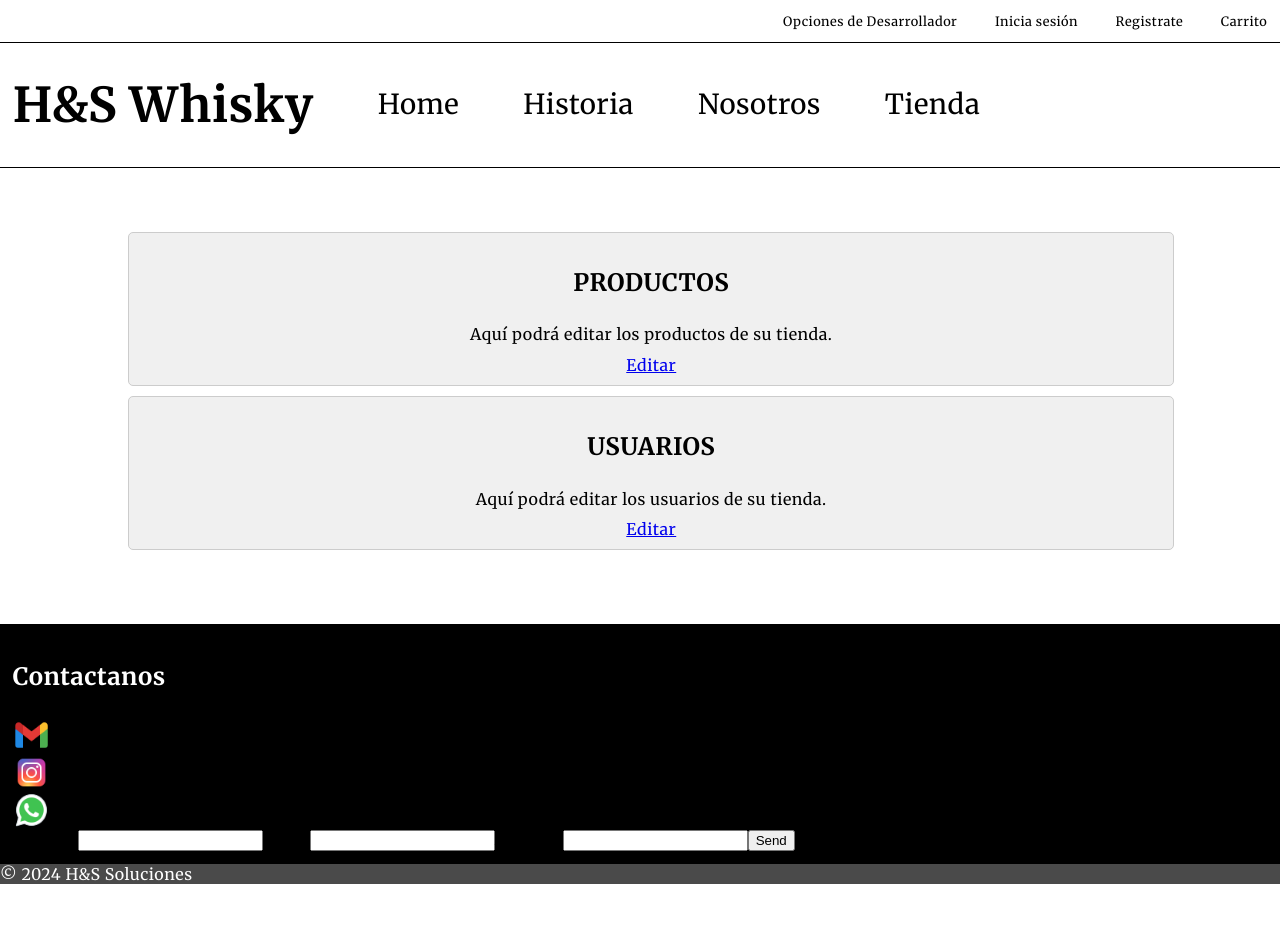
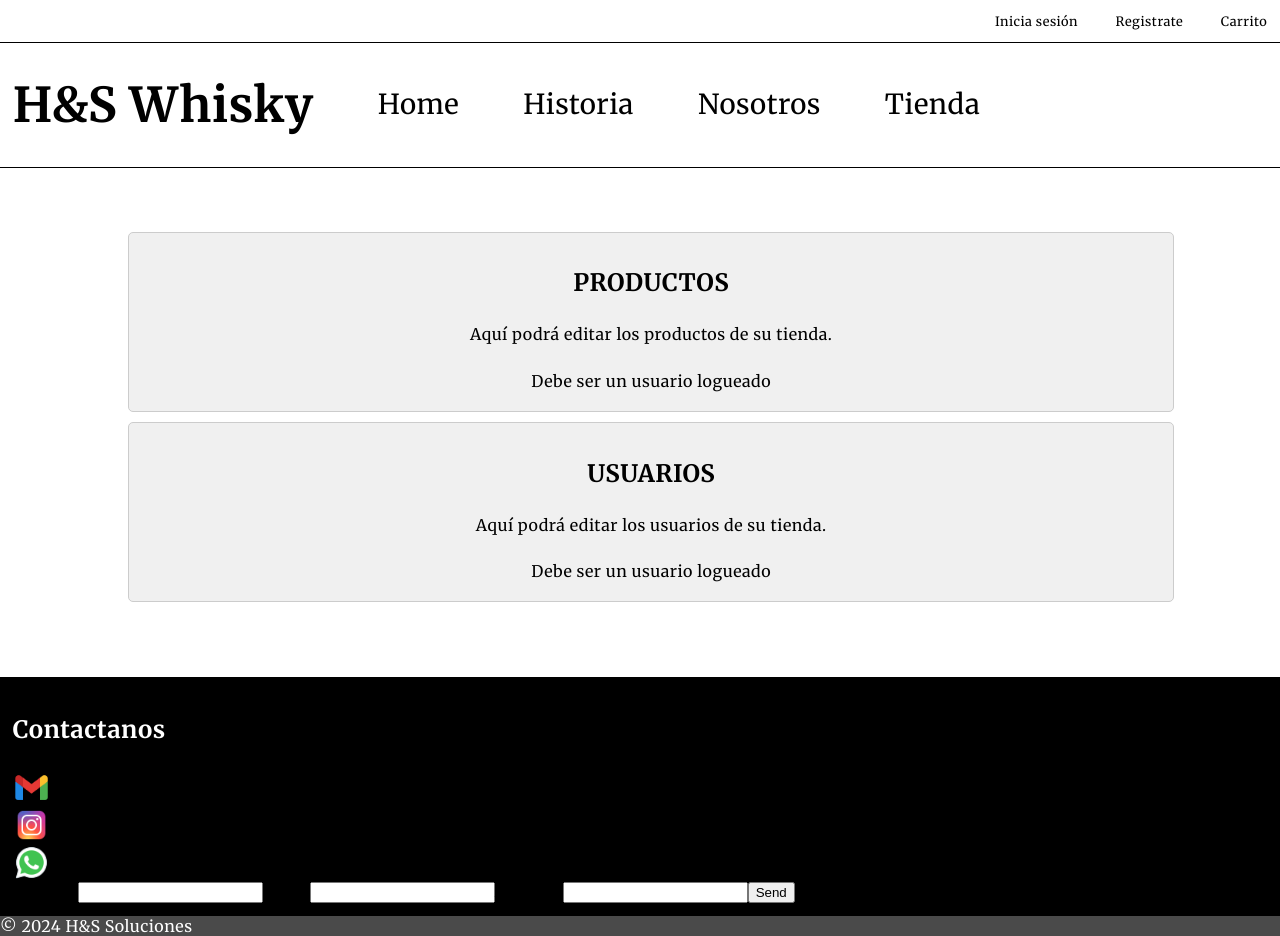
Before and after one commit to ErcegovichEzequiel/WebFrontFinal, a React (Vite) app: page /Desarrollador in a window 1280 px wide. Before the commit the page ends 884 px from the top, so only its background shows below. Built offline with nearby package versions, Linux system fonts and the light colour scheme; a web font is replaced by a local one.

Commit message:
first commit

```diff
--- a/Components/Navbar.jsx
+++ b/Components/Navbar.jsx
@@ -4,11 +4,12 @@ import '../Styles/Navbar.css'
 import '../Styles/Global.css'
 
 const Navbar = () => {
+    const isAuthenticated = !!localStorage.getItem('token');
     return (
         <>
             <div className='containerNavbar'>
                 <div className='containerIRC'>
-                    <Link className='linkIRC' to="/Desarrollador">Opciones de Desarrollador</Link>
+                    {isAuthenticated && <Link className='linkIRC' to="/Desarrollador">Opciones de Desarrollador</Link>                    }
                     <Link className='linkIRC' to="/Login">Inicia sesión</Link>
                     <Link className='linkIRC' to="/Register">Registrate</Link>
                     <Link className='linkIRC' to="/Carrito">Carrito</Link>
--- a/Screens/Carrito.jsx
+++ b/Screens/Carrito.jsx
@@ -9,6 +9,7 @@ const Carrito = () => {
     const navigate = useNavigate();
     const [totalProductos, setTotalProductos] = useState([]);
     const [processingOrder, setProcessingOrder] = useState(false);
+    const isAuthenticated = !!localStorage.getItem('token');
 
     useEffect(() => {
         const fetchCartItems = async () => {
@@ -20,7 +21,8 @@ const Carrito = () => {
                 console.error('Error fetching cart items:', error);
             }
         };
-        fetchCartItems();
+        {isAuthenticated && fetchCartItems()}
+
     }, []);
 
     const handleDeleteItem = async (productId) => {
@@ -73,12 +75,13 @@ const Carrito = () => {
         }, 5000);
     }
 
-
     return (
         <>
             <Navbar />
             <div>
                 <h1>Carrito</h1>
+                {!isAuthenticated && <p>Inicia sesión para ver el carrito</p>}
+                {isAuthenticated && (<>
                     <div>
                         {cartItems.length === 0 && <p>No hay productos en el carrito</p>}
                         {cartItems.map(item => (
@@ -94,6 +97,7 @@ const Carrito = () => {
                     {processingOrder && <p>Procesando orden...</p>}
                     <button onClick={handleClearCart}>Limpiar Carrito</button>
                     <button onClick={handleCheckout}>Realizar Compra</button>
+                </>)}
             </div>
             <Footer />
         </>
--- a/Screens/Desarrollador/Desarrollador.jsx
+++ b/Screens/Desarrollador/Desarrollador.jsx
@@ -1,4 +1,4 @@
-import React from 'react'
+import React, { useEffect } from 'react'
 import Navbar from '../../Components/Navbar'
 import Footer from '../../Components/Footer'
 import '../../Styles/Global.css'
@@ -6,6 +6,7 @@ import '../../Styles/Desarrollador.css'
 import { Link } from 'react-router-dom'
 
 const Desarrollador = () => {
+    const isAuthenticated = !!localStorage.getItem('token');
     return (
         <>
             <Navbar />
@@ -13,12 +14,18 @@ const Desarrollador = () => {
                 <div className='cartaDesarrollador'>
                     <h3>PRODUCTOS</h3>
                     <p>Aquí podrá editar los productos de su tienda.</p>
-                    <Link className='botonDesarrollador' to="/ProductoDesarrollador">Editar</Link>
+                    {isAuthenticated ? (
+                        <Link className='botonDesarrollador' to="/ProductoDesarrollador">Editar</Link>
+                    ) : (<p>Debe ser un usuario logueado</p>)
+                    }
                 </div>
                 <div className='cartaDesarrollador'>
                     <h3>USUARIOS</h3>
                     <p>Aquí podrá editar los usuarios de su tienda.</p>
-                    <Link className='botonDesarrollador' to="/UsuarioDesarrollador">Editar</Link>
+                    {isAuthenticated ? (
+                        <Link className='botonDesarrollador' to="/UsuarioDesarrollador">Editar</Link>
+                    ) : (<p>Debe ser un usuario logueado</p>)
+                    }
                 </div>
             </div>
             <Footer />
--- a/Screens/Tienda.jsx
+++ b/Screens/Tienda.jsx
@@ -9,9 +9,7 @@ import { addToCart } from '../src/fetching/cart.fetching';
 const Tienda = () => {
   const [products, setProducts] = useState([]);
   const [cart, setCart] = useState({});
-
   const navigate = useNavigate();
-
   const isAuthenticated = !!localStorage.getItem('token');
 
   useEffect(() => {
@@ -23,9 +21,9 @@ const Tienda = () => {
         console.error('Error fetching products:', error);
       }
     };
+
     fetchProducts();
   }, []);
-
   const handleAddToCart = async (productId, quantity) => {
     try {
       const response = await addToCart(productId, quantity);
@@ -40,14 +38,12 @@ const Tienda = () => {
       console.error('Error adding product to cart:', error);
     }
   };
-
   const handleQuantityChange = (productId, quantity) => {
     setCart(prevCart => ({
       ...prevCart,
       [productId]: quantity
     }));
   };
-
   return (
     <>
       <Navbar />
@@ -96,7 +92,7 @@ const Tienda = () => {
           </div>
         ))}
         {isAuthenticated && (
-          <button onClick={() => navigate('/Carrito')}>Ir al carrito</button> // Ir al carrito
+          <button onClick={() => navigate('/Carrito')}>Ir al carrito</button>
         )}
       </div>
       <Footer />
```
Lines whose indentation alone changed are shown as unchanged.
